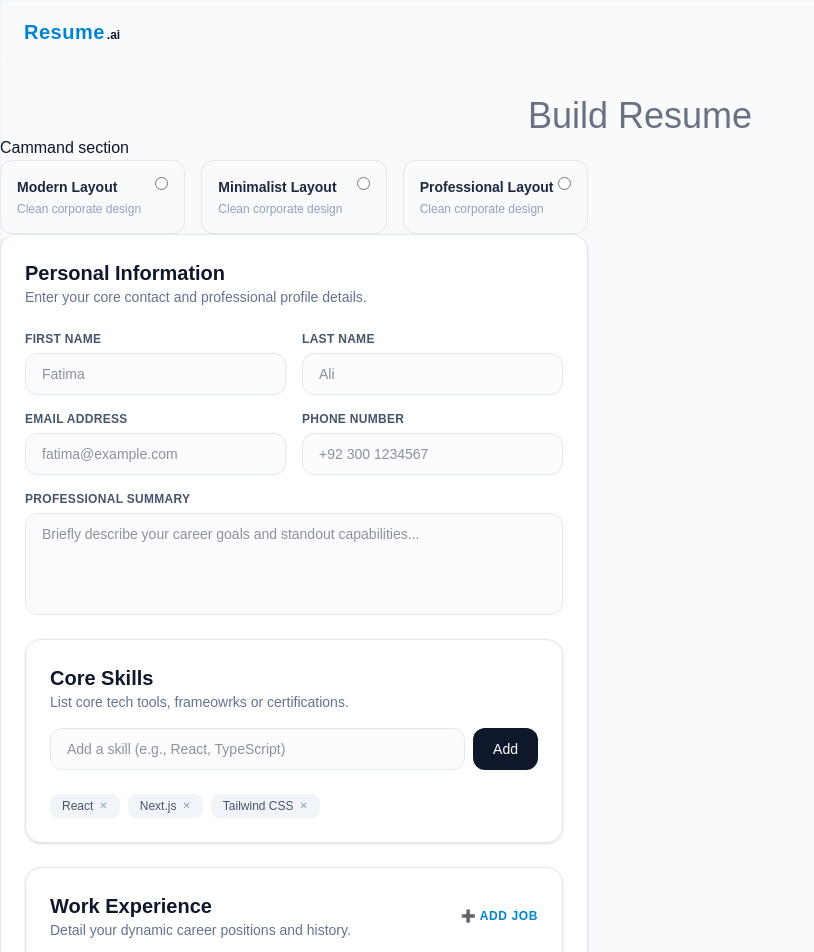
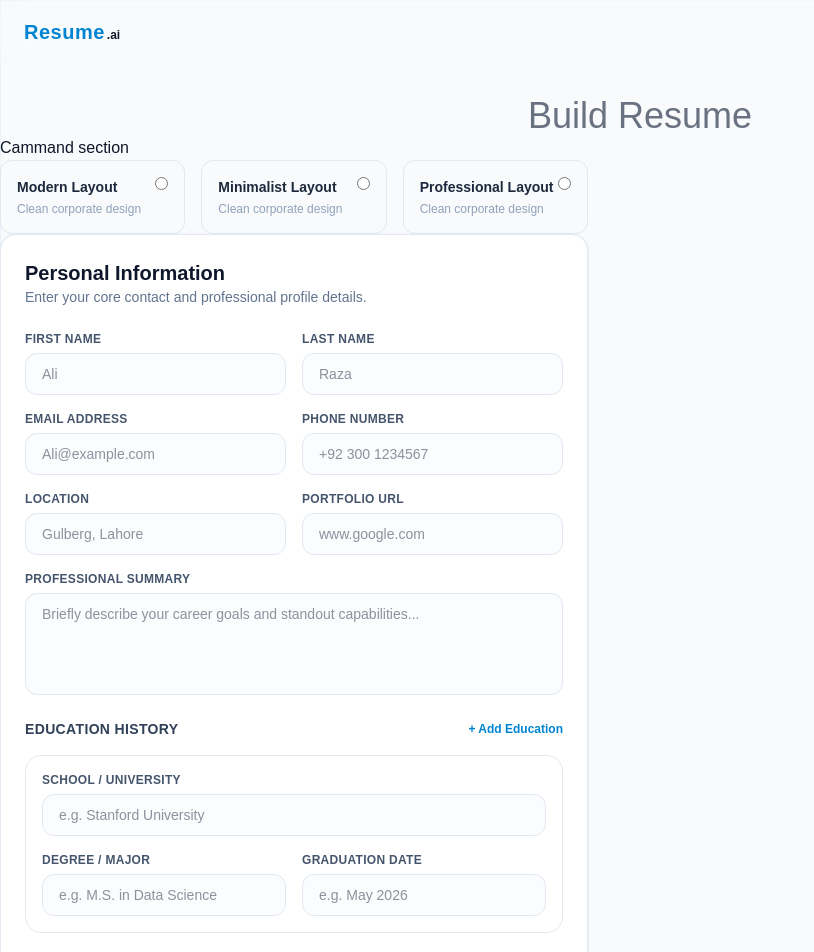
Before and after one commit to fatima1886/AI-Resume-Builder-SaaS, a Next.js app in the folder next.js-app/: page /dashboard/create in a window 1280 px wide. Shown: the top 952 px of the page, without its empty margins (0-814 px from the left). Built offline with nearby package versions, Linux system fonts and the light colour scheme.

Commit message:
inputs UI added

```diff
--- a/next.js-app/app/components/input.tsx
+++ b/next.js-app/app/components/input.tsx
@@ -13,17 +13,16 @@ const Inputsection = () => {
     phone: '',
       location: '',
     portfolioUrl: '',
-    linkedinUrl: '',
-    githubUrl: '',
     summary: '',
   },
+   education: [
+    { id: '1', school: '', degree: '', graduationDate: '' }
+  ],
   skills: [], // Array of strings: ['React', 'Node.js']
   experience: [
     { id: '1', company: '', role: '', startDate: '', endDate: '', description: '' }
   ],
-  education: [
-    { id: '1', school: '', degree: '', graduationDate: '' }
-  ]
+
     }
 const [resumeitem, setresumeitem] = useState(itemlist)
   return (
@@ -53,17 +52,17 @@ const [resumeitem, setresumeitem] = useState(itemlist)
         <div className="grid grid-cols-1 md:grid-cols-2 gap-4">
           <div className="flex flex-col gap-1.5">
             <label className="text-xs font-semibold text-slate-600 tracking-wide uppercase">First Name</label>
-            <input type="text" name="firstName" placeholder="Fatima" className="w-full px-4 py-2.5 bg-slate-50/50 border border-slate-200 rounded-xl text-sm focus:outline-none focus:border-sky-500 focus:bg-white transition-all text-slate-800" />
+            <input type="text" name="firstName" placeholder="Ali" className="w-full px-4 py-2.5 bg-slate-50/50 border border-slate-200 rounded-xl text-sm focus:outline-none focus:border-sky-500 focus:bg-white transition-all text-slate-800" />
           </div>
 
           <div className="flex flex-col gap-1.5">
             <label className="text-xs font-semibold text-slate-600 tracking-wide uppercase">Last Name</label>
-            <input type="text" name="lastName" placeholder="Ali" className="w-full px-4 py-2.5 bg-slate-50/50 border border-slate-200 rounded-xl text-sm focus:outline-none focus:border-sky-500 focus:bg-white transition-all text-slate-800" />
+            <input type="text" name="lastName" placeholder="Raza" className="w-full px-4 py-2.5 bg-slate-50/50 border border-slate-200 rounded-xl text-sm focus:outline-none focus:border-sky-500 focus:bg-white transition-all text-slate-800" />
           </div>
 
           <div className="flex flex-col gap-1.5">
             <label className="text-xs font-semibold text-slate-600 tracking-wide uppercase">Email Address</label>
-            <input type="email" name="email" placeholder="fatima@example.com" className="w-full px-4 py-2.5 bg-slate-50/50 border border-slate-200 rounded-xl text-sm focus:outline-none focus:border-sky-500 focus:bg-white transition-all text-slate-800" />
+            <input type="email" name="email" placeholder="Ali@example.com" className="w-full px-4 py-2.5 bg-slate-50/50 border border-slate-200 rounded-xl text-sm focus:outline-none focus:border-sky-500 focus:bg-white transition-all text-slate-800" />
           </div>
 
           <div className="flex flex-col gap-1.5">
@@ -71,11 +70,76 @@ const [resumeitem, setresumeitem] = useState(itemlist)
             <input type="tel" name="phone" placeholder="+92 300 1234567" className="w-full px-4 py-2.5 bg-slate-50/50 border border-slate-200 rounded-xl text-sm focus:outline-none focus:border-sky-500 focus:bg-white transition-all text-slate-800" />
           </div>
 
+            <div className="flex flex-col gap-1.5">
+            <label className="text-xs font-semibold text-slate-600 tracking-wide uppercase">Location</label>
+            <input type="text" name="lastName" placeholder="Gulberg, Lahore" className="w-full px-4 py-2.5 bg-slate-50/50 border border-slate-200 rounded-xl text-sm focus:outline-none focus:border-sky-500 focus:bg-white transition-all text-slate-800" />
+          </div>
+
+            <div className="flex flex-col gap-1.5">
+            <label className="text-xs font-semibold text-slate-600 tracking-wide uppercase">Portfolio URL</label>
+            <input type="text" name="lastName" placeholder="www.google.com" className="w-full px-4 py-2.5 bg-slate-50/50 border border-slate-200 rounded-xl text-sm focus:outline-none focus:border-sky-500 focus:bg-white transition-all text-slate-800" />
+          </div>
+
           <div className="md:col-span-2 flex flex-col gap-1.5">
             <label className="text-xs font-semibold text-slate-600 tracking-wide uppercase">Professional Summary</label>
             <textarea name="summary" rows={4} placeholder="Briefly describe your career goals and standout capabilities..." className="w-full px-4 py-2.5 bg-slate-50/50 border border-slate-200 rounded-xl text-sm focus:outline-none focus:border-sky-500 focus:bg-white transition-all text-slate-800 resize-none" />
           </div>
         </div>
+
+
+
+
+
+        {/* ================================ */}
+        {/* Education */}
+        {/* ====================================== */}
+          {/* Education Section Container */}
+<div className="flex flex-col gap-4 mt-6">
+  <div className="flex items-center justify-between">
+    <h3 className="text-sm font-bold text-slate-700 tracking-wide uppercase">Education History</h3>
+    <button
+      type="button"
+      className="text-xs font-semibold text-sky-600 hover:text-sky-700 transition-colors flex items-center gap-1"
+    >
+      + Add Education
+    </button>
+  </div>
+
+  <div className="p-4 bg-white border border-slate-200 rounded-2xl relative flex flex-col gap-4">
+    <div className="grid grid-cols-1 md:grid-cols-2 gap-4">
+      <div className="flex flex-col gap-1.5 md:col-span-2">
+        <label className="text-xs font-semibold text-slate-600 tracking-wide uppercase">School / University</label>
+        <input
+          type="text"
+          name="school"
+          placeholder="e.g. Stanford University"
+          className="w-full px-4 py-2.5 bg-slate-50/50 border border-slate-200 rounded-xl text-sm focus:outline-none focus:border-sky-500 focus:bg-white transition-all text-slate-800"
+        />
+      </div>
+
+      <div className="flex flex-col gap-1.5">
+        <label className="text-xs font-semibold text-slate-600 tracking-wide uppercase">Degree / Major</label>
+        <input
+          type="text"
+          name="degree"
+          placeholder="e.g. M.S. in Data Science"
+          className="w-full px-4 py-2.5 bg-slate-50/50 border border-slate-200 rounded-xl text-sm focus:outline-none focus:border-sky-500 focus:bg-white transition-all text-slate-800"
+        />
+      </div>
+
+      <div className="flex flex-col gap-1.5">
+        <label className="text-xs font-semibold text-slate-600 tracking-wide uppercase">Graduation Date</label>
+        <input
+          type="text"
+          name="graduationDate"
+          placeholder="e.g. May 2026"
+          className="w-full px-4 py-2.5 bg-slate-50/50 border border-slate-200 rounded-xl text-sm focus:outline-none focus:border-sky-500 focus:bg-white transition-all text-slate-800"
+        />
+      </div>
+    </div>
+  </div>
+</div>
+
 
       {/* =========================================================================
           3. SKILLS SECTION
@@ -88,9 +152,12 @@ const [resumeitem, setresumeitem] = useState(itemlist)
 
         <div className="flex gap-2">
           <input type="text" placeholder="Add a skill (e.g., React, TypeScript)" className="flex-1 px-4 py-2.5 bg-slate-50/50 border border-slate-200 rounded-xl text-sm focus:outline-none focus:border-sky-500 focus:bg-white transition-all text-slate-800" />
-          <button type="button" className="px-5 bg-slate-900 hover:bg-slate-800 text-white font-medium text-sm rounded-xl transition-colors shrink-0">
-            Add
-          </button>
+         <button
+      type="button"
+      className="text-xs font-semibold text-sky-600 hover:text-sky-700 transition-colors flex items-center gap-1"
+    >
+      + Add skill
+    </button>
         </div>
 
         {/* Visual Pill Badges container placeholder */}
@@ -113,9 +180,12 @@ const [resumeitem, setresumeitem] = useState(itemlist)
             <h2 className="text-xl font-bold text-slate-900">Work Experience</h2>
             <p className="text-sm text-slate-500">Detail your dynamic career positions and history.</p>
           </div>
-          <button type="button" className="inline-flex items-center gap-1.5 text-xs font-bold text-sky-600 hover:text-sky-700 transition-colors uppercase tracking-wider">
-            ➕ Add Job
-          </button>
+        <button
+      type="button"
+      className="text-xs font-semibold text-sky-600 hover:text-sky-700 transition-colors flex items-center gap-1"
+    >
+      + Add Job
+    </button>
         </div>
 
         {/* Individual Item Block */}
--- a/next.js-app/app/dashboard/create/page.tsx
+++ b/next.js-app/app/dashboard/create/page.tsx
@@ -5,7 +5,7 @@ const Page = () => {
   return (
    <div className='mt-8 w-full'>
 <h1 className='text-4xl text-semibold text-center text-gray-500 '>Build Resume</h1>
-<div className="flex flex-col md:flex-row gap-3">
+<div className="flex flex-col md:flex-row gap-3 mb-30">
 <Inputsection/>
 </div>
    </div>
```
Also changed, not shown: next.js-app/app/components/ui/background.tsx (line endings or trailing spaces).
